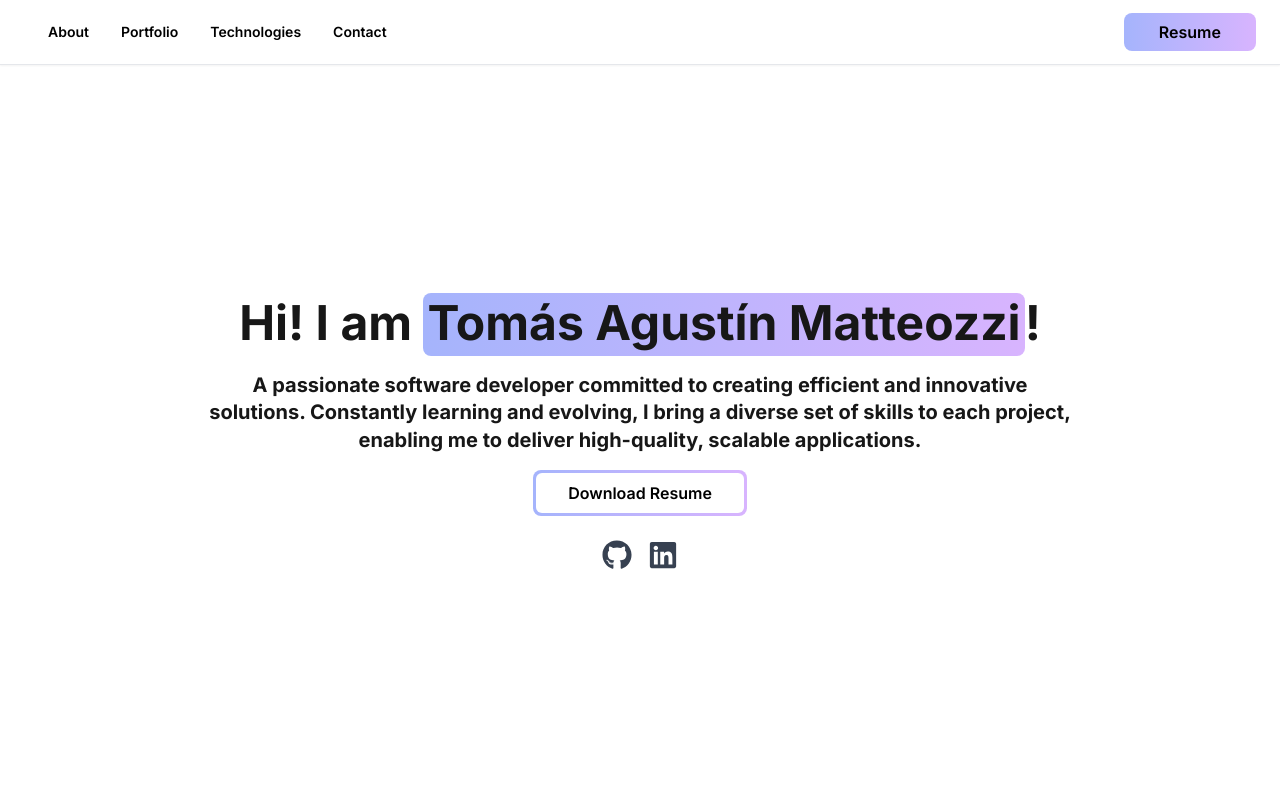
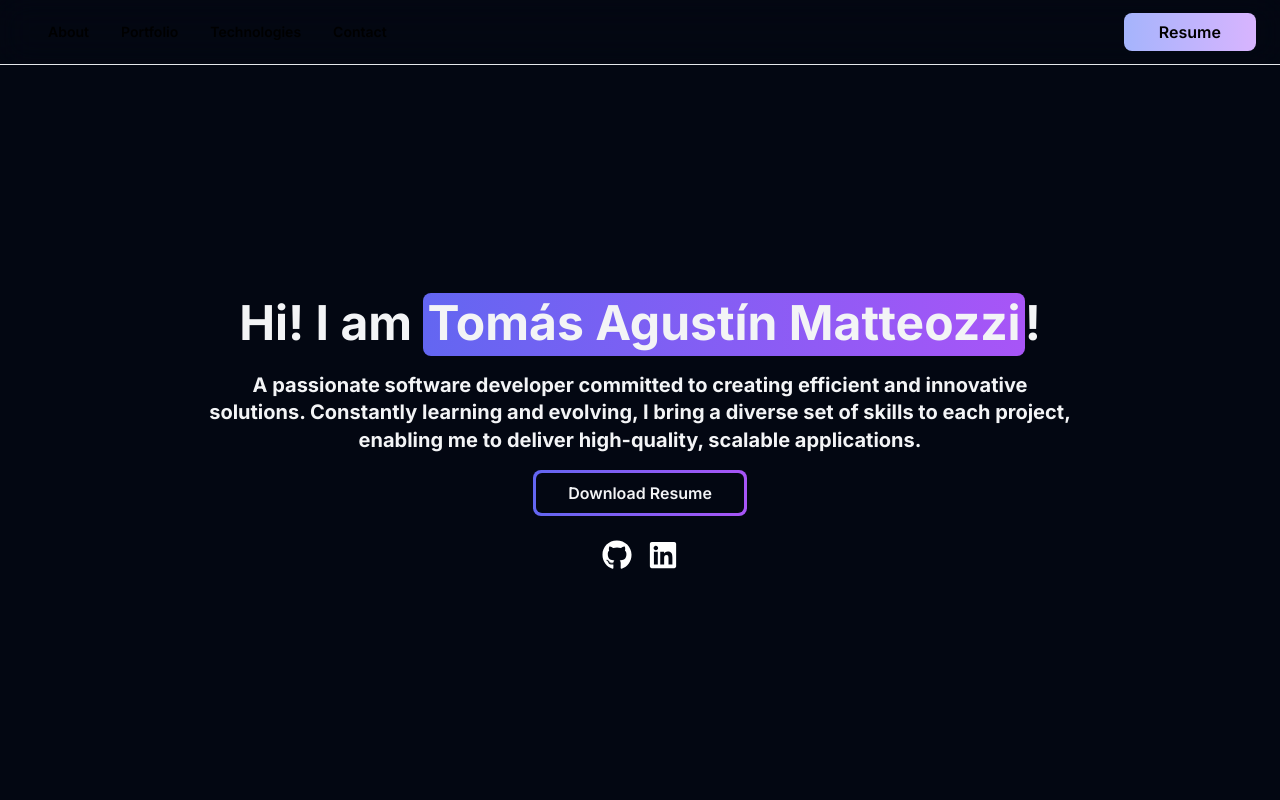
Before and after one commit to tmatteozzi/portfolio, a Next.js app: page / in a window 1280 px wide. Shown: the top 800 px of the page. Built offline with nearby package versions, Linux system fonts and the light colour scheme.

Commit message:
Layout dark mode delete

```diff
--- a/app/components/ui/highlight.tsx
+++ b/app/components/ui/highlight.tsx
@@ -29,7 +29,7 @@ export const Highlight = ({
                 display: 'inline'
             }}
             className={cn(
-                `relative inline-block pb-1   px-1 rounded-lg bg-gradient-to-r from-indigo-300 to-purple-300 dark:from-indigo-500 dark:to-purple-500`,
+                `relative inline-block pb-1   px-1 rounded-lg bg-gradient-to-r from-indigo-500 to-purple-500`,
                 className
             )}
         >
--- a/app/globals.css
+++ b/app/globals.css
@@ -3,5 +3,5 @@
 @tailwind utilities;
 
 body {
-    @apply bg-white dark:bg-gray-950;
+    @apply bg-gray-950;
 }
--- a/app/pages/Layout.tsx
+++ b/app/pages/Layout.tsx
@@ -45,7 +45,7 @@ export default function Layout({ content }: LayoutProps) {
             id="layout"
             className="flex flex-col items-center justify-center h-[calc(100vh-60px)] mt-[60px] relative"
         >
-            <div className="flex flex-col justify-center items-center relative z-10 text-neutral-900  dark:text-gray-100">
+            <div className="flex flex-col justify-center items-center relative z-10 text-gray-100">
                 <motion.div {...motionConfig} className="text-center">
                     <div className="text-2xl md:text-4xl lg:text-5xl font-bold max-w-4xl leading-relaxed lg:leading-snug mb-4">
                         Hi! I am <br className="md:hidden" />
@@ -63,8 +63,8 @@ export default function Layout({ content }: LayoutProps) {
                             {...buttonMotionConfig}
                             className="p-[3px] relative mb-4"
                         >
-                            <div className="absolute inset-0 bg-gradient-to-r from-indigo-300 to-purple-300 dark:from-indigo-500 dark:to-purple-500 rounded-lg" />
-                            <div className="px-8 py-2 bg-white rounded-[6px] relative group transition duration-200 text-black font-semibold hover:bg-transparent dark:text-white dark:bg-gray-950 dark:hover:text-black">
+                            <div className="absolute inset-0 bg-gradient-to-r from-indigo-500 to-purple-500 rounded-lg" />
+                            <div className="px-8 py-2 rounded-[6px] relative group transition duration-200 font-semibold hover:bg-transparent bg-gray-950 hover:text-black">
                                 {buttonText}
                             </div>
                         </motion.button>
@@ -75,7 +75,7 @@ export default function Layout({ content }: LayoutProps) {
                                     href={link.url}
                                     target="_blank"
                                     rel="noopener noreferrer"
-                                    className="text-gray-700 dark:text-white hover:text-indigo-300 dark:hover:text-indigo-500 transition-colors duration-300"
+                                    className="text-white hover:text-indigo-500 transition-colors duration-300"
                                 >
                                     {link.icon}
                                 </a>
```
